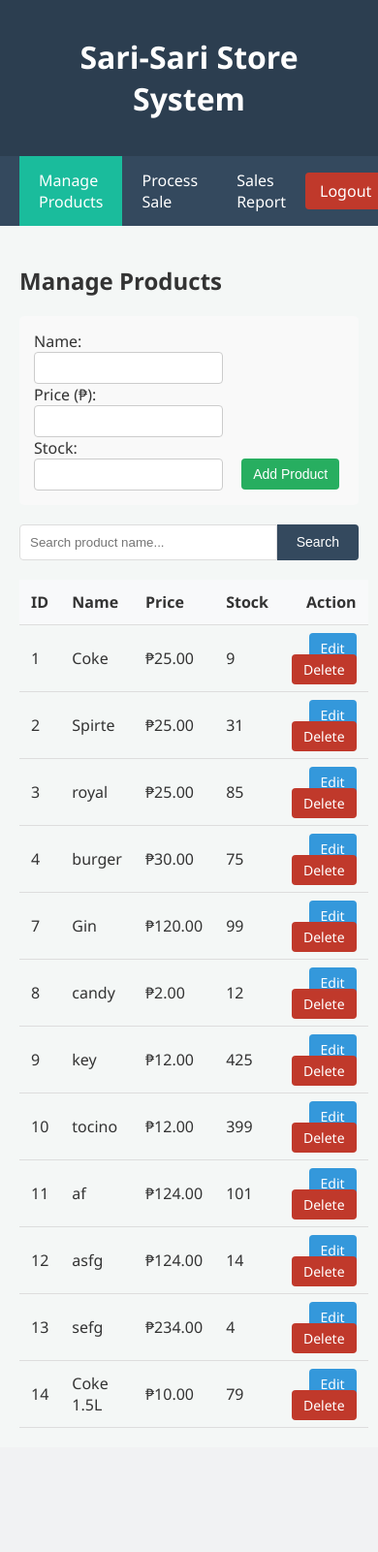
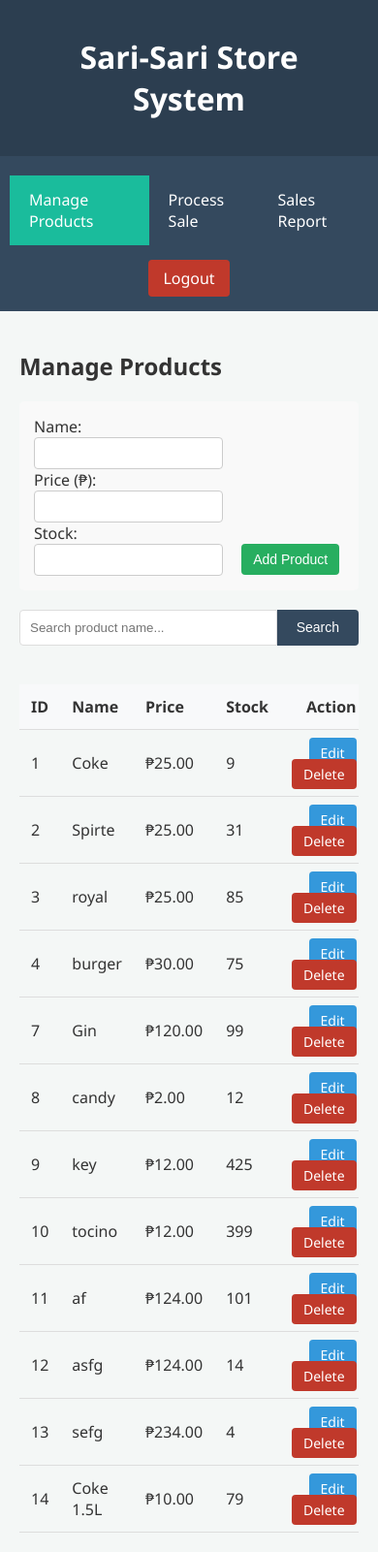
Before and after one commit to EMJAY425/Portable-POS-System, a Flask app: page / in a window 390 px wide. Shown: the whole page at 97% size. Before the commit the page ends 1473 px from the top, so only its background shows below. Run offline with Flask 3, Linux system fonts and the light colour scheme; a user stored in the database is signed in; data comes from the database, SQL or seed files in the repository.

Commit message:
Update application code

```diff
--- a/index/app.py
+++ b/index/app.py
@@ -1,3 +1,4 @@
+import os
 from werkzeug.security import generate_password_hash, check_password_hash
 from flask import Flask, render_template, request, redirect, url_for, session, flash
 import sqlite3
@@ -20,8 +21,9 @@ def login_required(f):
     return decorated_function
 
 def get_db_connection():
-    conn = sqlite3.connect('../sarisari.db')
-    conn.row_factory = sqlite3.Row  # Allows us to access columns by name
+    db_path = os.path.join(os.path.dirname(os.path.abspath(__file__)), 'sarisari.db')
+    conn = sqlite3.connect(db_path)
+    conn.row_factory = sqlite3.Row
     return conn
 
 def init_db():
@@ -337,4 +339,5 @@ def reports():
 
 if __name__ == '__main__':
     init_db()
-    app.run(debug=True)
+    port = int(os.environ.get('PORT', 5000))
+    app.run(host='0.0.0.0', port=port, debug=True)
--- a/index/templates/base.html
+++ b/index/templates/base.html
@@ -1,6 +1,7 @@
 <!DOCTYPE html>
 <html>
 <head>
+    <meta name="viewport" content="width=device-width, initial-scale=1.0">
     <title>Sari-Sari Store System</title>
     <style>
         body { font-family: 'Segoe UI', Tahoma, Geneva, Verdana, sans-serif; background-color: #f4f7f6; margin: 0; padding: 0; color: #333; }
@@ -27,6 +28,10 @@
         input[type="text"], input[type="number"] { padding: 8px; border: 1px solid #ccc; border-radius: 4px; }
         .flash-messages { color: #d35400; font-weight: bold; margin-bottom: 15px; text-align: center; }
         .grid-2 { display: grid; grid-template-columns: 1fr 1fr; gap: 20px; }
+        .table-responsive { width: 100%; overflow-x: auto; -webkit-overflow-scrolling: touch; }
+        @media (max-width: 768px) { .grid-2 { grid-template-columns: 1fr !important; }
+        nav { flex-direction: column !important; gap: 10px; padding: 10px !important; }
+}
     </style>
 </head>
 <body>
--- a/index/templates/products.html
+++ b/index/templates/products.html
@@ -34,6 +34,7 @@
     </form>
 </div>
 
+<div class="table-responsive">
     <table style="width: 100%; border-collapse: collapse; margin-top: 20px;">
         <thead>
             <tr>
@@ -59,4 +60,5 @@
             {% endfor %}
         </tbody>
     </table>
+</div>
 {% endblock %}
--- a/index/templates/sales.html
+++ b/index/templates/sales.html
@@ -1,7 +1,7 @@
 {% extends 'base.html' %}
 {% block content %}
 <div class="grid-2">
-    <div>
+    <div class="table-responsive">
         <h2>Available Products</h2>
         <form action="{{ url_for('sales') }}" method="GET" style="display: flex; margin-bottom: 10px;">
     <input type="text" name="search" placeholder="Search product to buy..." value="{{ search_query }}"
```
Also changed, not shown: 1 other file. Lines whose indentation alone changed are shown as unchanged.
